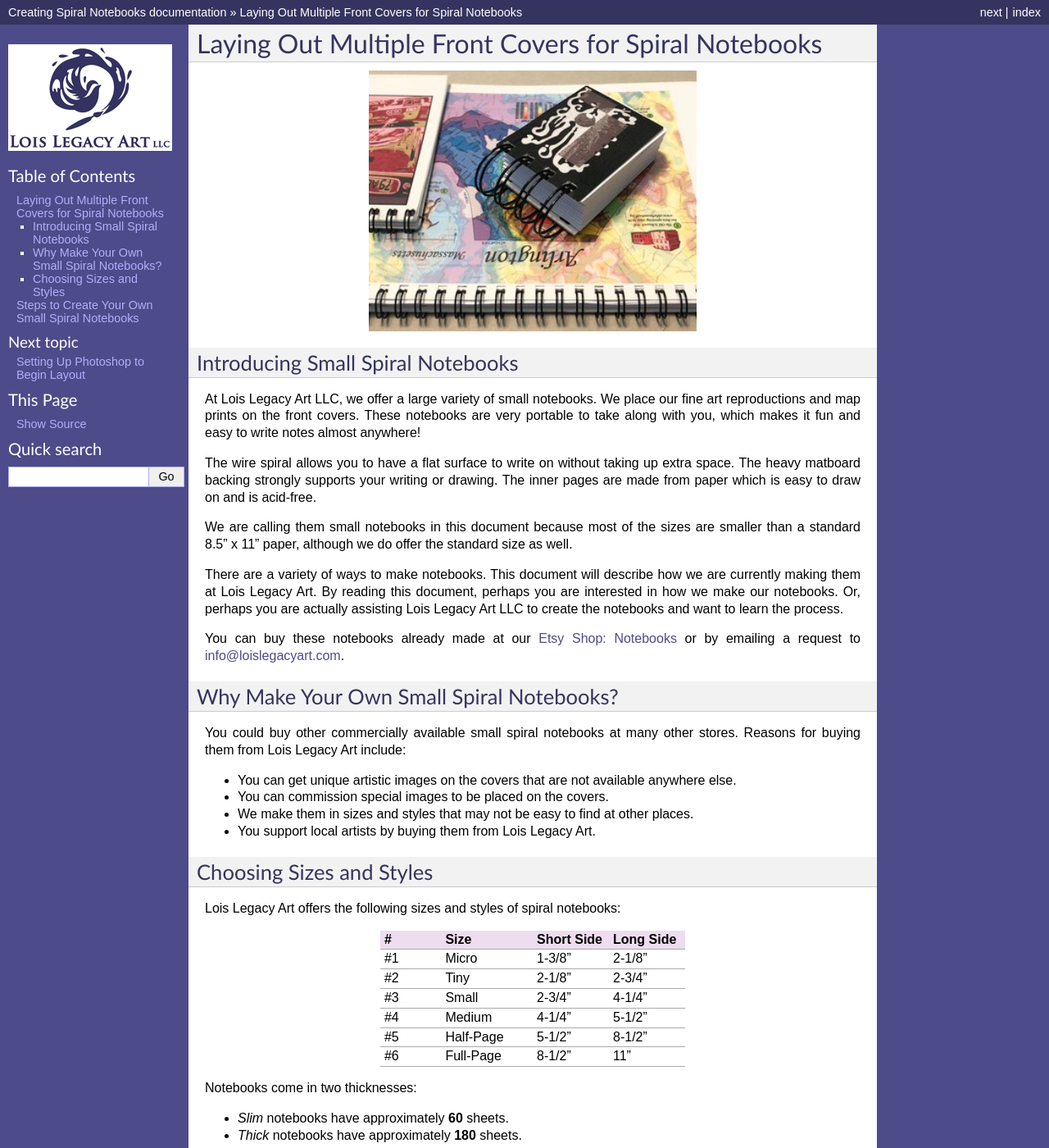
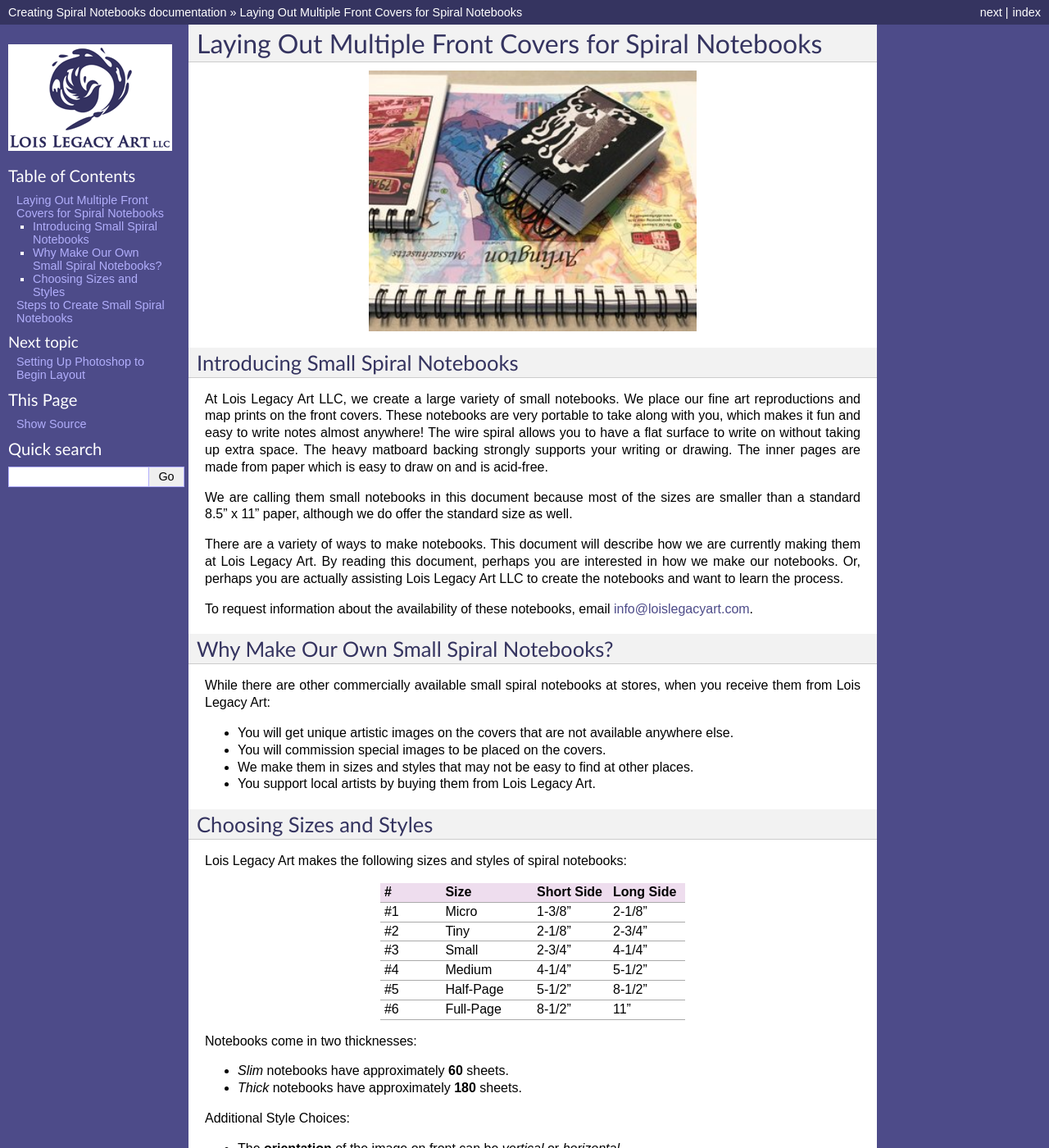
Before and after one commit to loiskilberg/FinalProject, a Sphinx documentation site: the page built from source/index.rst, in a window 1280 px wide and 1400 px high. Shown: the whole window at 82% size. Built offline with Sphinx 7.4.7, drawn with Linux system fonts in a browser that asks for light colours; some of the changed text lies outside the part shown.

Commit message:
update some content

```diff
--- a/source/index.rst
+++ b/source/index.rst
@@ -9,30 +9,28 @@
 Introducing Small Spiral Notebooks
 ==================================
 
-At |llc|, we offer a large variety of small notebooks. We place our fine art reproductions and map prints on the front covers. These notebooks are very portable to take along with you, which makes it fun and easy to write notes almost anywhere!
-
-The wire spiral allows you to have a flat surface to write on without taking up extra space. The heavy matboard backing strongly supports your writing or drawing. The inner pages are made from paper which is easy to draw on and is acid-free.
+At |llc|, we create a large variety of small notebooks. We place our fine art reproductions and map prints on the front covers. These notebooks are very portable to take along with you, which makes it fun and easy to write notes almost anywhere! The wire spiral allows you to have a flat surface to write on without taking up extra space. The heavy matboard backing strongly supports your writing or drawing. The inner pages are made from paper which is easy to draw on and is acid-free.
 
 We are calling them small notebooks in this document because most of the sizes are smaller than a standard 8.5" x 11" paper, although we do offer the standard size as well.
 
 There are a variety of ways to make notebooks. This document will describe how we are currently making them at |lla|. By reading this document, perhaps you are interested in how we make our notebooks. Or, perhaps you are actually assisting |llc| to create the notebooks and want to learn the process.
 
-You can buy these notebooks already made at our |etsyNotebooks| or by emailing a request to |emailInfoLLC|.
+To request information about the availability of these notebooks, email |emailInfoLLC|.
 
-Why Make Your Own Small Spiral Notebooks?
-=========================================
+Why Make Our Own Small Spiral Notebooks?
+========================================
 
-You could buy other commercially available small spiral notebooks at many other stores. Reasons for buying them from |lla| include:
+While there are other commercially available small spiral notebooks at stores, when you receive them from |lla|:
 
-* You can get unique artistic images on the covers that are not available anywhere else.
-* You can commission special images to be placed on the covers.
+* You will get unique artistic images on the covers that are not available anywhere else.
+* You will commission special images to be placed on the covers.
 * We make them in sizes and styles that may not be easy to find at other places.
 * You support local artists by buying them from |lla|.
 
 Choosing Sizes and Styles
 =========================
 
-|lla| offers the following sizes and styles of spiral notebooks:
+|lla| makes the following sizes and styles of spiral notebooks:
 
 .. list-table::
    :widths: 20 30 25 25
@@ -77,13 +75,11 @@
 * The **orientation** of the image on front can be *vertical* or *horizontal*.
 * The **wire spirals** can be placed either on the *top* or on the *left* side.
 
-Steps to Create Your Own Small Spiral Notebooks
-###############################################
+Steps to Create Small Spiral Notebooks
+######################################
 We typically use the plural term "notebooks" in this document. That is because you can often fit more than one smaller notebook on a regular sized sheet of paper, making it efficient to make more than one notebook at a time. However, you can also follow the steps to make just a single notebook.
 
-You can follow all the steps in sequence without stopping, or you can do some steps and then wait until later to complete the notebooks.
-
-Click on the steps below to learn how to create your own spiral notebooks:
+You can follow all the steps in sequence without stopping, or you can do some steps and then wait until later to complete the notebooks. Click on the steps below to learn how to create your own spiral notebooks:
 
 |Contents|
 
```
